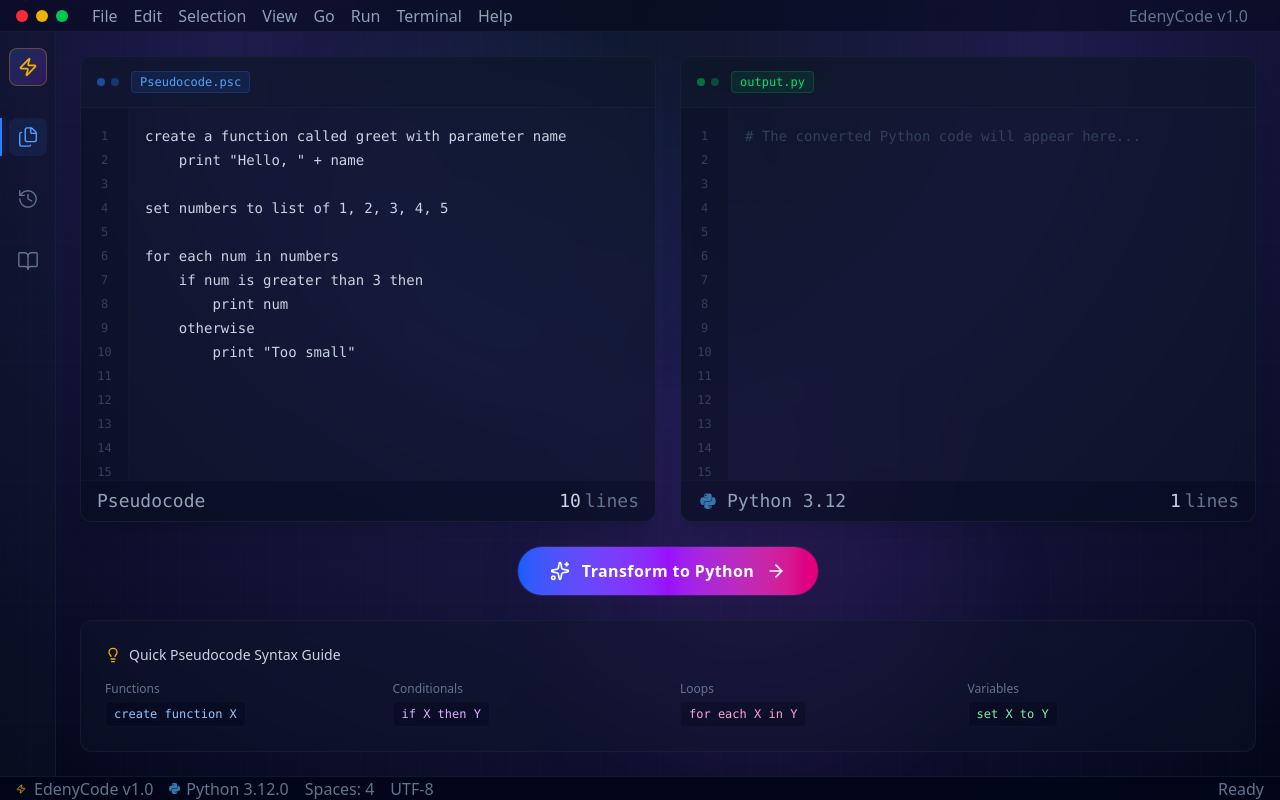
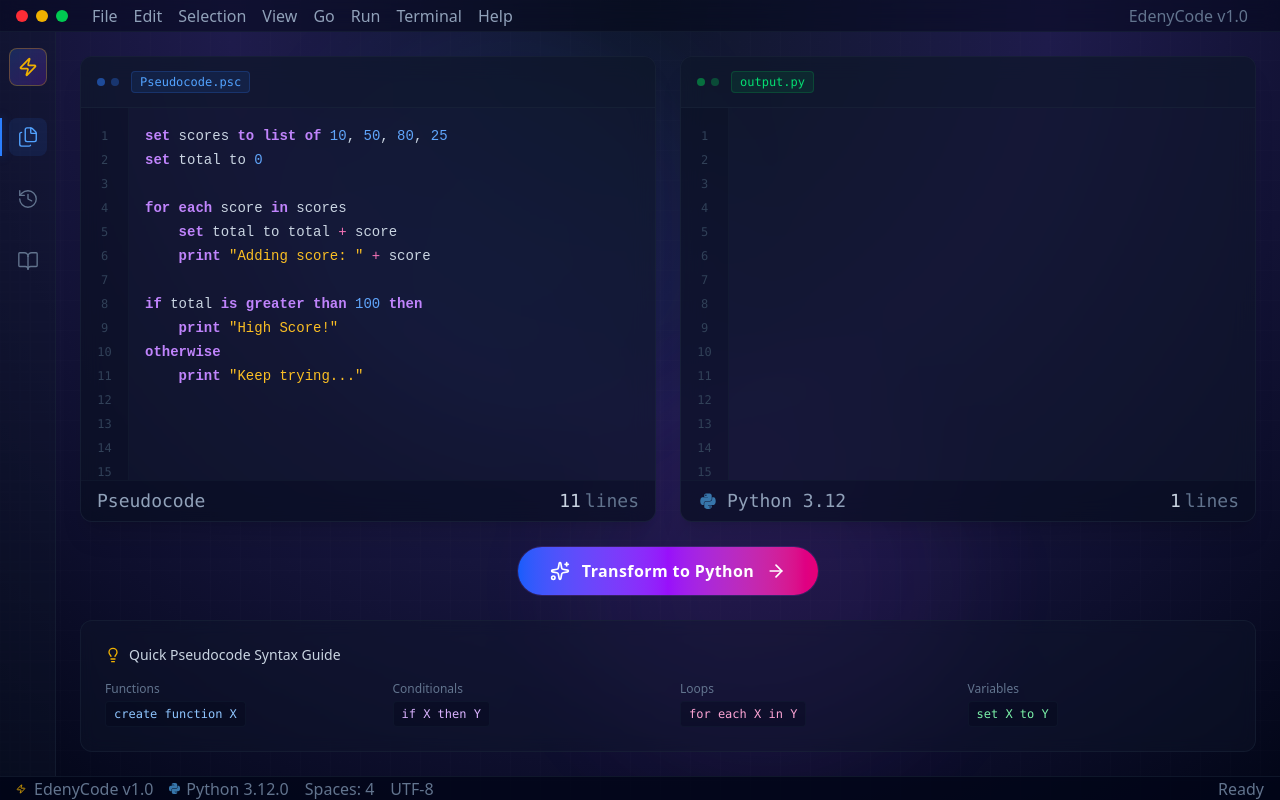
Before and after one commit to AbdullahHamadax/Pseudocode-To-Code-Converter, a React app in the folder frontend/: page / in a window 1280 px wide. Built offline with nearby package versions, Linux system fonts and the light colour scheme; the HTML template or start-up script is replaced by a standard one.

Commit message:
feat: Add syntax highlighting for pseudocode and Python using Prism.js and change hardcode example

```diff
--- a/frontend/package.json
+++ b/frontend/package.json
@@ -14,15 +14,18 @@
     "class-variance-authority": "^0.7.1",
     "clsx": "^2.1.1",
     "lucide-react": "^0.556.0",
+    "prismjs": "^1.30.0",
     "react": "^19.2.0",
     "react-dom": "^19.2.0",
     "react-icons": "^5.5.0",
+    "react-simple-code-editor": "^0.14.1",
     "tailwind-merge": "^3.4.0",
     "tailwindcss": "^4.1.17"
   },
   "devDependencies": {
     "@eslint/js": "^9.39.1",
     "@types/node": "^24.10.1",
+    "@types/prismjs": "^1.26.5",
     "@types/react": "^19.2.5",
     "@types/react-dom": "^19.2.3",
     "@vitejs/plugin-react": "^5.1.1",
--- a/frontend/src/App.tsx
+++ b/frontend/src/App.tsx
@@ -11,25 +11,24 @@ import TopBar from "./components/TopBar";
 
 function App() {
   const [pseudoCode, setPseudoCode] = useState(
-    `create a function called greet with parameter name
-    print "Hello, " + name
+    `set scores to list of 10, 50, 80, 25
+set total to 0
 
-set numbers to list of 1, 2, 3, 4, 5
+for each score in scores
+    set total to total + score
+    print "Adding score: " + score
 
-for each num in numbers
-    if num is greater than 3 then
-        print num
-    otherwise
-        print "Too small"`
+if total is greater than 100 then
+    print "High Score!"
+otherwise
+    print "Keep trying..."`
   );
-
   const [pythonCode, setPythonCode] = useState("");
   const [isConverting, setIsConverting] = useState(false);
   const [status, setStatus] = useState("Ready");
 
   // New State for Sidebar visibility
   const [sidebarOpen, setSidebarOpen] = useState(true);
-
   const handleConvert = () => {
     setIsConverting(true);
     setStatus("Processing...");
@@ -37,16 +36,17 @@ for each num in numbers
 
     setTimeout(() => {
       setPythonCode(
-        `def greet(name):
-    print("Hello, " + name)
+        `scores = [10, 50, 80, 25]
+total = 0
 
-numbers = [1, 2, 3, 4, 5]
+for score in scores:
+    total = total + score
+    print("Adding score: " + str(score))
 
-for num in numbers:
-    if num > 3:
-        print(num)
-    else:
-        print("Too small")`
+if total > 100:
+    print("High Score!")
+else:
+    print("Keep trying...")`
       );
       setIsConverting(false);
       setStatus("Successfully compiled");
--- a/frontend/src/components/CodeEditor.tsx
+++ b/frontend/src/components/CodeEditor.tsx
@@ -1,11 +1,13 @@
 import { clsx } from "clsx";
 import { Copy, RotateCcw } from "lucide-react";
 import React from "react";
+import Editor from "react-simple-code-editor";
+import { highlightCode } from "../utils/grammar";
 
 interface ActionButtonProps {
   icon: React.ElementType;
   onClick?: () => void;
-  title?: string; // Good for accessibility/tooltips
+  title?: string;
 }
 
 const ActionButton = ({ icon: Icon, onClick, title }: ActionButtonProps) => (
@@ -19,7 +21,6 @@ const ActionButton = ({ icon: Icon, onClick, title }: ActionButtonProps) => (
 );
 
 interface CodeEditorProps {
-  // 1. Change type from 'object' to 'React.ElementType'
   icon?: React.ElementType;
   title: string;
   filename: string;
@@ -32,17 +33,16 @@ interface CodeEditorProps {
 }
 
 const CodeEditor = ({
-  // 2. Rename 'icon' to 'Icon' (capitalized) so we can render it as <Icon />
   icon: Icon,
   title,
   filename,
   color,
-  value,
+  value = "",
   onChange,
   readOnly,
-  placeholder,
   lineCount = 1,
 }: CodeEditorProps) => {
+  // Generate line numbers
   const lines = Array.from(
     { length: Math.max(15, lineCount) },
     (_, i) => i + 1
@@ -52,16 +52,14 @@ const CodeEditor = ({
     blue: {
       dot: "bg-blue-500",
       tag: "bg-blue-500/10 text-blue-400 border-blue-500/20",
-      text: "text-slate-300",
-      placeholder: "placeholder:text-slate-600",
+      caret: "caret-blue-500",
       iconColor: "text-[#3776AB]",
     },
     green: {
       dot: "bg-green-500",
       tag: "bg-green-500/10 text-green-400 border-green-500/20",
-      text: "text-green-300",
-      placeholder: "placeholder:text-slate-700",
-      iconColor: "text-[#3776AB]", // Python Blue
+      caret: "caret-green-500",
+      iconColor: "text-[#3776AB]",
     },
   };
 
@@ -92,24 +90,22 @@ const CodeEditor = ({
             icon={RotateCcw}
             title="Reset Code"
             onClick={() => {
-              // Logic for reset (we can pass this via props later)
+              // We can implement reset later
             }}
           />
           <ActionButton
             icon={Copy}
             title="Copy to Clipboard"
             onClick={() => {
-              if (value) {
-                navigator.clipboard.writeText(value);
-                // Optional: Trigger a toast here
-              }
+              if (value) navigator.clipboard.writeText(value);
             }}
           />
         </div>
       </div>
 
-      {/* Content */}
+      {/* Editor Content */}
       <div className="relative flex-1 flex overflow-hidden">
+        {/* Line Numbers */}
         <div className="w-12 py-4 flex flex-col items-center text-xs font-mono text-slate-700 bg-slate-950/20 select-none border-r border-slate-800/30">
           {lines.map((n) => (
             <div key={n} className="h-6 leading-6">
@@ -118,24 +114,45 @@ const CodeEditor = ({
           ))}
         </div>
 
-        <textarea
-          value={value}
-          onChange={(e) => onChange && onChange(e.target.value)}
-          readOnly={readOnly}
-          spellCheck={false}
-          className={clsx(
-            "flex-1 bg-transparent p-4 font-mono text-sm resize-none focus:outline-none leading-6",
-            readOnly ? "cursor-default" : "cursor-text",
-            currentStyle.text,
-            currentStyle.placeholder
-          )}
-          placeholder={placeholder}
-        />
+        {/* The Syntax Editor */}
+        <div className="flex-1 relative font-mono text-sm overflow-auto custom-scrollbar">
+          {/* Injecting Custom Prism Styles for this Dark Theme */}
+          <style>{`
+            .token.comment { color: #6b7280; font-style: italic; }
+            .token.keyword { color: #c084fc; font-weight: bold; } /* Purple */
+            .token.string { color: #fbbf24; } /* Amber */
+            .token.number { color: #60a5fa; } /* Blue */
+            .token.function { color: #2dd4bf; } /* Teal */
+            .token.operator { color: #f472b6; } /* Pink */
+            .token.boolean { color: #f87171; } /* Red */
+
+            textarea:focus { outline: none !important; }
+          `}</style>
+
+          <Editor
+            value={value}
+            onValueChange={(code) => onChange && onChange(code)}
+            highlight={(code) =>
+              highlightCode(code, color === "blue" ? "pseudocode" : "python")
+            }
+            padding={16}
+            readOnly={readOnly}
+            className={clsx(
+              "font-mono min-h-full leading-6 text-slate-300",
+              currentStyle.caret
+            )}
+            textareaClassName="focus:outline-none"
+            style={{
+              fontFamily: '"Fira Code", "JetBrains Mono", monospace',
+              fontSize: 14,
+              backgroundColor: "transparent",
+            }}
+          />
+        </div>
       </div>
 
       {/* Footer */}
       <div className="px-4 py-1.5 text-[11px] text-slate-500 border-t border-slate-800/30 flex justify-between font-mono bg-slate-950/30 items-center">
-        {/* 3. Render the Icon here next to the title */}
         <div className="flex items-center gap-2">
           {Icon && (
             <Icon className={clsx("w-5.5 h-5.5", currentStyle.iconColor)} />
@@ -143,7 +160,6 @@ const CodeEditor = ({
           <span className="font-medium text-slate-400 text-lg">{title}</span>
         </div>
 
-        {/* 4. Fixed the <p> inside <span> issue */}
         <div className="flex gap-1 text-lg">
           <span className="text-slate-300 font-medium">{lineCount}</span>
           <span>lines</span>
--- /dev/null
+++ b/frontend/src/utils/grammar.ts
@@ -0,0 +1,26 @@
+import Prism from "prismjs";
+import "prismjs/components/prism-python";
+
+// 1. Define our custom "Pseudocode" grammar
+Prism.languages.pseudocode = {
+  comment: { pattern: /#.*/, lookbehind: true },
+  string: { pattern: /".*?"/, greedy: true },
+  keyword:
+    /\b(create a function|called|with parameter|set|to list of|for each|in|if|is greater than|then|print|otherwise|return)\b/,
+  boolean: /\b(true|false)\b/,
+  number: /\b\d+\b/,
+  operator: /[=+\-*/]/,
+  // Fixed line below: removed the unnecessary '\' before '['
+  punctuation: /[.,:;(){}[\]]/,
+};
+
+export const highlightCode = (
+  code: string,
+  language: "pseudocode" | "python"
+) => {
+  const grammar =
+    language === "pseudocode"
+      ? Prism.languages.pseudocode
+      : Prism.languages.python;
+  return Prism.highlight(code, grammar, language);
+};
```
Also changed, not shown: 1 other file (tests, documents, lock files or other folders).
